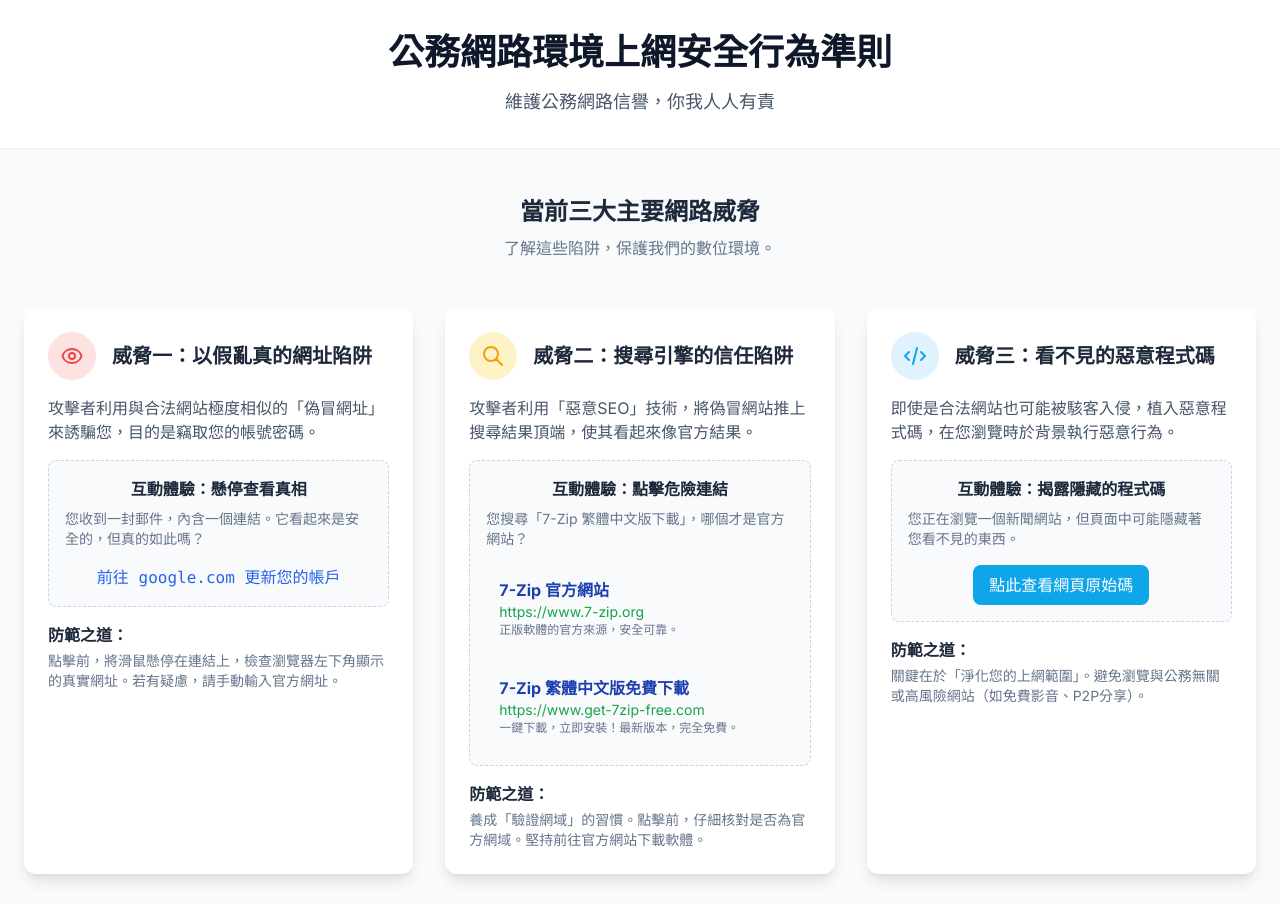
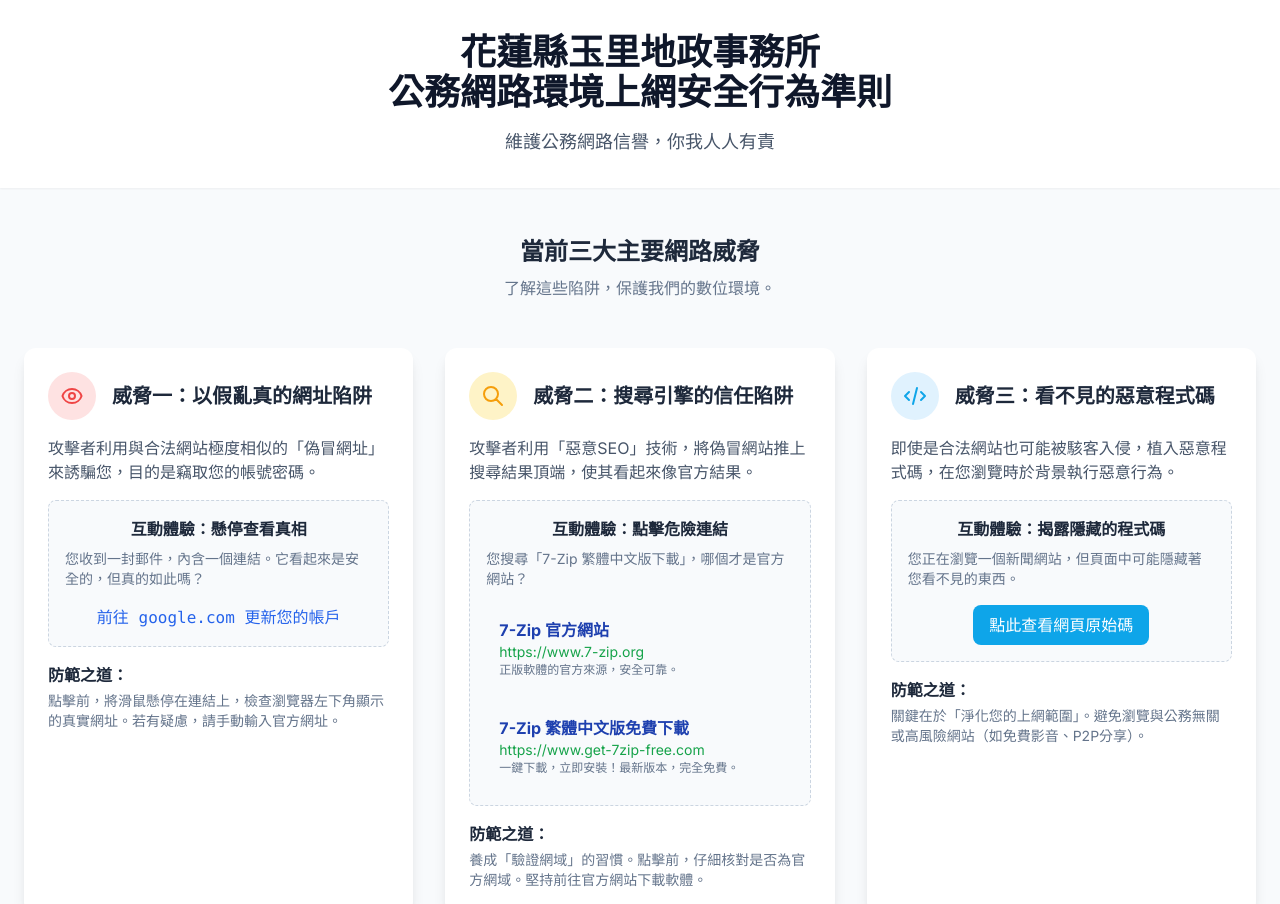
Before and after one commit to UcYuli/WebBroswe, a plain HTML site: page index.html in a window 1280 px wide. Shown: the top 904 px of the page. Drawn offline with nearby package versions, Linux system fonts and the light colour scheme.

Commit message:
Update index.html

```diff
--- a/index.html
+++ b/index.html
@@ -3,7 +3,7 @@
 <head>
     <meta charset="UTF-8">
     <meta name="viewport" content="width=device-width, initial-scale=1.0">
-    <title>公務網路環境上網安全行為準則</title>
+    <title>花蓮縣玉里地政事務所-公務網路環境上網安全行為準則</title>
     <script src="https://cdn.tailwindcss.com"></script>
     <link rel="preconnect" href="https://fonts.googleapis.com">
     <link rel="preconnect" href="https://fonts.gstatic.com" crossorigin>
@@ -89,6 +89,7 @@
     <!-- Header -->
     <header class="bg-white shadow-sm">
         <div class="container mx-auto px-6 py-8 text-center">
+            <h1 class="text-3xl md:text-4xl font-bold text-slate-900">花蓮縣玉里地政事務所</h1>
             <h1 class="text-3xl md:text-4xl font-bold text-slate-900">公務網路環境上網安全行為準則</h1>
             <p class="mt-4 text-lg text-slate-600">維護公務網路信譽，你我人人有責</p>
         </div>
```
